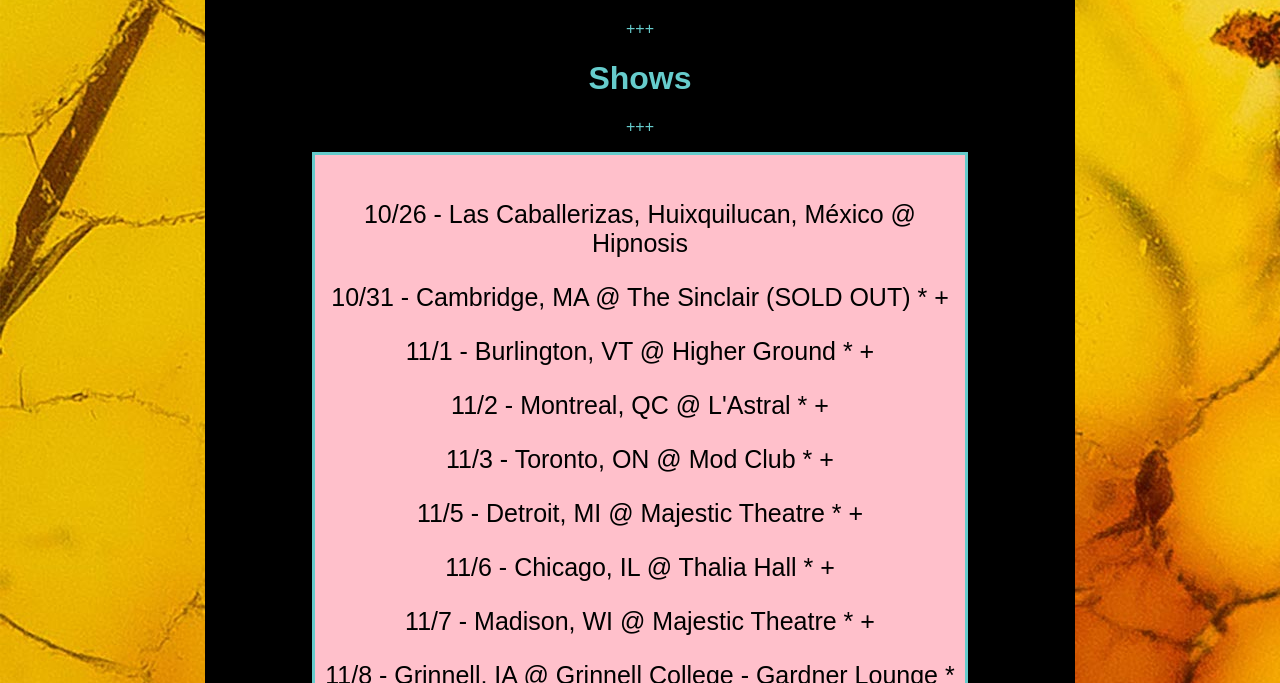
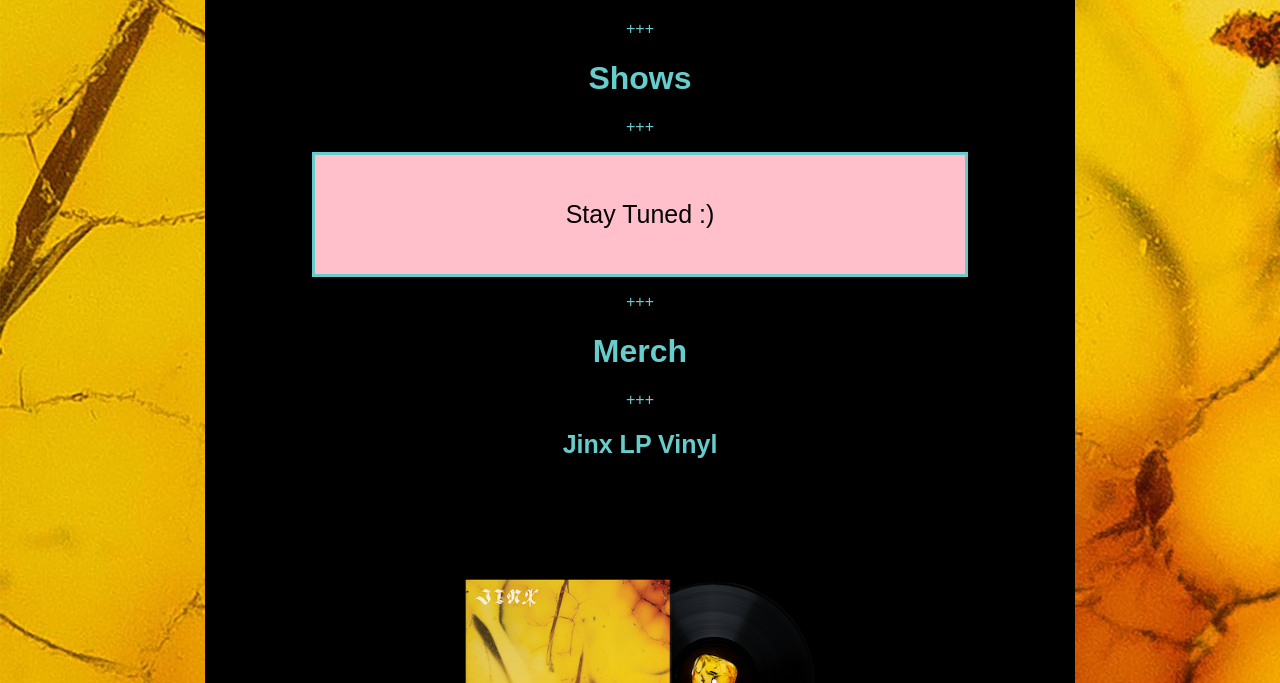
Before and after one commit to LilaRamani/crumb, a PHP site: page /index.html in a window 1280 px wide. Shown: the part 5817-6500 px from the top of the page. Run offline with PHP 8.4, Linux system fonts and the light colour scheme; some libraries are stand-ins or nearby versions.

Commit message:
Removed tour dates

```diff
--- a/css/homepage.css
+++ b/css/homepage.css
@@ -1,5 +1,5 @@
 html, body {
-	height: 15800px;
+	height: 14400px;
 	width: 100%;
 	margin: 0;
 	padding: 0;
--- a/index.html
+++ b/index.html
@@ -69,55 +69,7 @@
                     <h1 id="tour">Shows</h1>
                     <p>+++</p>
                     <div class="shows">
-                      <p><a target="_blank" href="https://www.wegow.com/es-es/festivales/hipnosis">
-                      10/26 - Las Caballerizas, Huixquilucan, México @ Hipnosis
-                      </a></p>
-                      <a target="_blank" href="https://www.axs.com/events/377130/crumb-tickets?skin=sinclair">
-                      10/31 - Cambridge, MA @ The Sinclair (SOLD OUT) * +</a></p>
-                      <p><a target="_blank" href="https://www.ticketfly.com/purchase/event/1868517">
-                      11/1 - Burlington, VT @ Higher Ground * +</a></p>
-                      <p><a target="_blank" href="https://www.evenko.ca/en/events/27686/crumb/l-astral/11-02-2019">
-                        11/2 - Montreal, QC @ L'Astral * +</a></p>
-                      <p><a target="_blank" href="https://www.ticketfly.com/purchase/event/1868478?utm_medium=bks">
-                      11/3 - Toronto, ON @ Mod Club * +</a></p>
-                      <p><a target="_blank" href="https://www.ticketweb.com/event/crumb-majestic-theatre-tickets/9560955?pl=majestic">
-                      11/5 - Detroit, MI @ Majestic Theatre * +</a></p>
-                      <p><a target="_blank" href="http://eventbrite.com/e/crumb-with-divino-nino-and-shormey-thalia-hall-tickets-63300871611">
-                      11/6 - Chicago, IL @  Thalia Hall * +</a></p>
-                      <p><a target="_blank" href="https://www.etix.com/ticket/p/6487845/fpc-live-presents-crumb-with-special-guest-divino-ni%C3%B1oshormey-madison-majestic-theatre-madisonwi">
-                      11/7 - Madison, WI @ Majestic Theatre * +</a></p>
-                      <p><a target="_blank" href=""> 11/8 - Grinnell, IA @ Grinnell College - Gardner Lounge * +</a></p>
-                      <p><a target="_blank" href="https://www.ticketmaster.com/event/060056C7CF098689">
-                      11/10 - St. Louis, MO @ Delmar Hall * +</a></p>
-                      <p><a target="_blank" href="https://www.ticketweb.com/event/crumb-the-basement-east-tickets/9562865?pl=basementeast">
-                      11/11 - Nashville, TN @ The Basement East * +</a></p>
-                      <p><a target="_blank" href="https://www.ticketfly.com/purchase/event/1868500?utm_medium=bks">
-                      11/12 - Birmingham, AL @ Saturn * +</a></p>
-                      <p><a target="_blank" href="https://www.ticketfly.com/purchase/event/1868833?utm_medium=bks">
-                      11/14 - Atlanta, GA @ Terminal West * +</a></p>
-                      <p><a target="_blank" href="https://www.ticketfly.com/purchase/event/1868588">
-                      11/15 - Athens, GA @ 40 Watt * +</a></p>
-                      <p><a target="_blank" href="https://www.ticketfly.com/purchase/event/1868998?utm_medium=bks">
-                        11/16 -  Asheville, NC @ The Grey Eagle * +
-                      </a></p>
-                      <p><a target="_blank" href="https://event.etix.com/ticket/online/performanceSale.do?performance_id=3363930&method=restoreToken">
-                      11/17 - Chapel Hill, NC @ Cat’s Cradle * +</a></p>
-                      <p><a target="_blank" href="https://www.ticketfly.com/purchase/event/1869308?utm_medium=bks">
-                      11/18 - Richmond, VA @ The Broadberry * +</a></p>
-                      <p><a target="_blank" href="https://www.ticketfly.com/purchase/event/1868522?utm_medium=bks">
-                      11/20 - Washington DC @ Black Cat * +</a></p>
-                      <p><a target="_blank" href="https://www.etix.com/ticket/p/6660113/crumbwith-divino-ninoshormey-philadelphia-union-transfer">
-                      11/21 - Philadelphia, PA @ Union Transfer * +</a></p>
-                      <p><a target="_blank" href="https://www.axs.com/events/376982/crumb-tickets?skin=mhow">
-                      11/22 - Brooklyn, NY @ Music Hall of Williamsburg (SOLD OUT) * +</a></p>
-                      <p><a target="_blank" href="https://www.axs.com/events/383616/crumb-tickets?skin=mhow">
-                      11/23 - Brooklyn, NY @ Music Hall of Williamsburg * +</a></p>
-                      <p><a target="_blank" href="https://www.dometufnellpark.co.uk/all-events/2019/12/3/crumb">12/3 - London, UK @ The Dome</a></p>
-                      <p><a target="_blank" href="http://tinyurl.com/yyjccm96">
-                        12/4 - London, UK @ The Dome (SOLD OUT)
-                      </a></p>
-                      <p style="color: black;">* Divino Niño</p>
-                      <p style="color: black;">+ Shormey</p>
+                      <p style="color: black;">Stay Tuned :)</p>
                     </div>
                 </div>
                 <p>+++</p>
```
